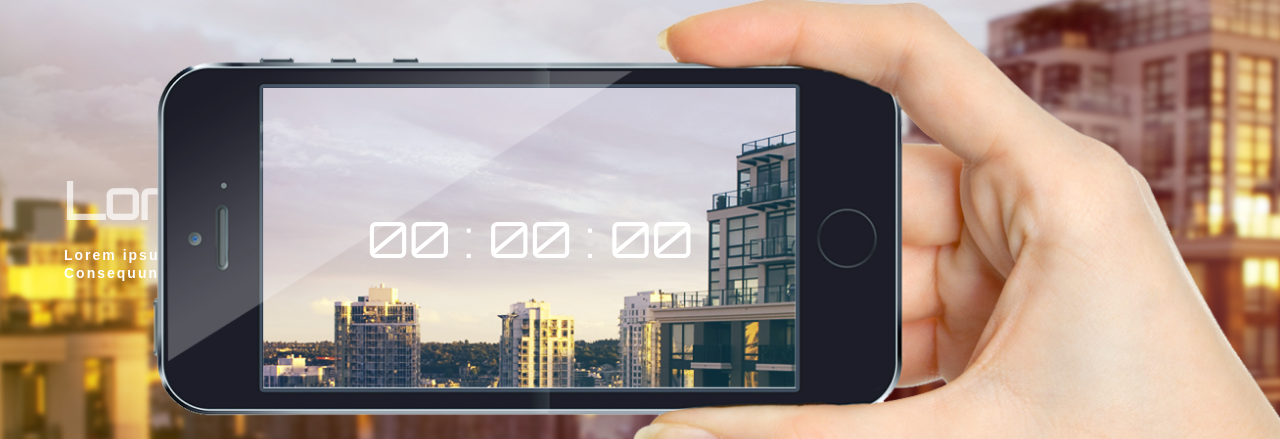
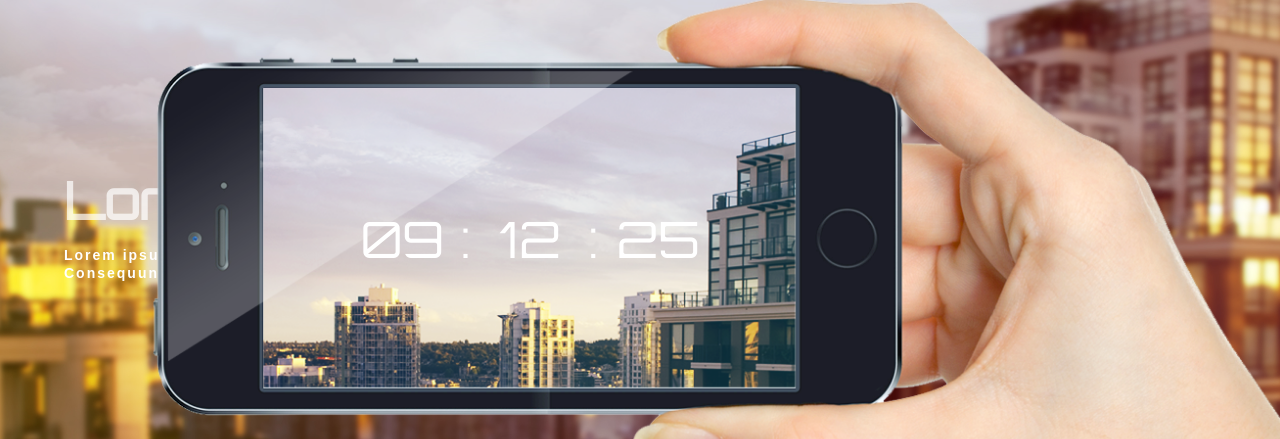
Before and after one commit to KIMYUNMEE/time_rwd, a plain HTML site: page index.html in a window 1280 px wide. Shown: the part 171-610 px from the top of the page. Drawn offline with Linux system fonts and the light colour scheme.

Commit message:
시간 출력

```diff
--- a/js/main.js
+++ b/js/main.js
@@ -0,0 +1,18 @@
+const time = document.querySelectorAll('.screen span');
+
+setInterval(()=>{
+  let now = new Date();
+  let hr = now.getHours();
+  let min = now.getMinutes();
+  let sec = now.getSeconds();
+
+  if(hr < 10) hr = '0'+hr;
+  if(min < 10) min = '0'+min;
+  if(sec < 10) sec = '0'+sec;
+
+  time[0].innerText = hr;
+  time[1].innerText = min;
+  time[2].innerText = sec;
+},1000)
+
+//미션1 - 각 시간값이 한자리일때는 앞쪽에 0을 추가해서 출력
--- a/scss/style.scss
+++ b/scss/style.scss
@@ -124,6 +124,10 @@ main {
       color: #fff;
       text-align: center;
       overflow: hidden;
+      span {
+        width: 90px;
+        display: inline-block;
+      }
       .cl1 {
         width: 300px;
         position: absolute;
```
Also changed, not shown: css/style.css, 1 other file.
